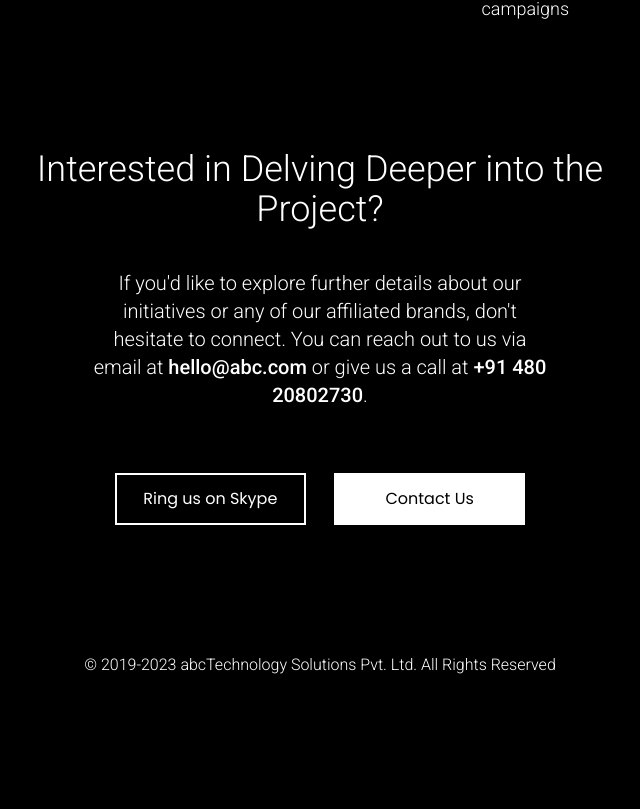
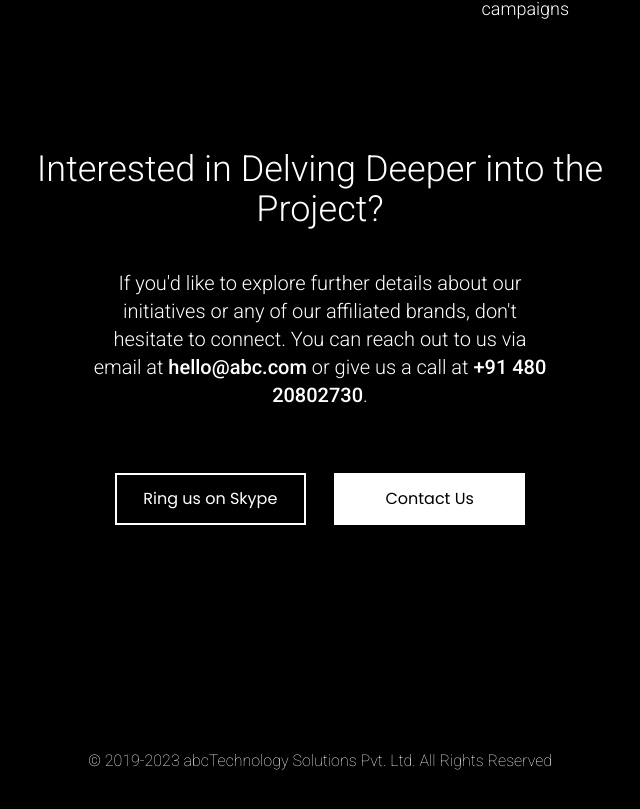
Before and after one commit to sreekanth666/woxro-task, a Next.js app: page / in a window 1280 px wide. Shown: the part 1705-2514 px from the top of the page, without its empty margins (320-960 px from the left). Before the commit the page ends 2434 px from the top, so only its background shows below. Built offline with nearby package versions, Linux system fonts and the light colour scheme.

Commit message:
chore: Update font weight and margin in Home page

```diff
--- a/src/app/page.tsx
+++ b/src/app/page.tsx
@@ -99,7 +99,7 @@ export default function Home() {
         </div>
       </div>
 
-      <div className="md:px-80 font-light  text-center mb-5 md:mb-10 flex flex-col items-center">
+      <div className="md:px-80 font-extralight  text-center mb-5 md:mb-10 mt-36 md:mt-56 flex flex-col items-center">
         <p>© 2019-2023 abcTechnology Solutions Pvt. Ltd. All Rights Reserved</p>
       </div>
     </main>
```
